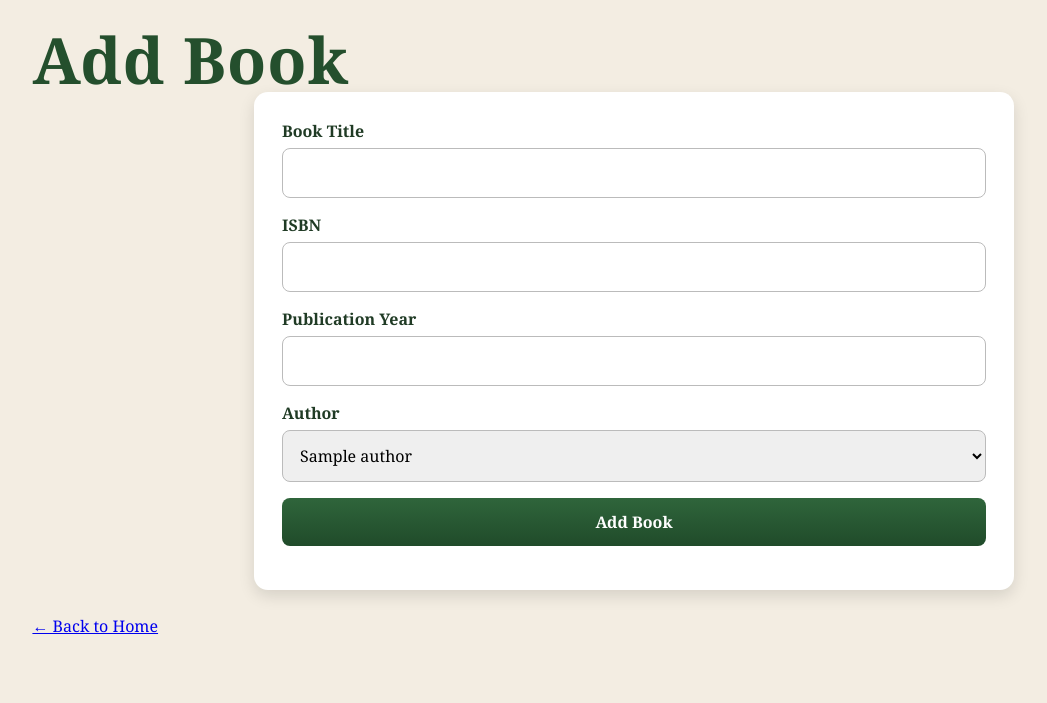
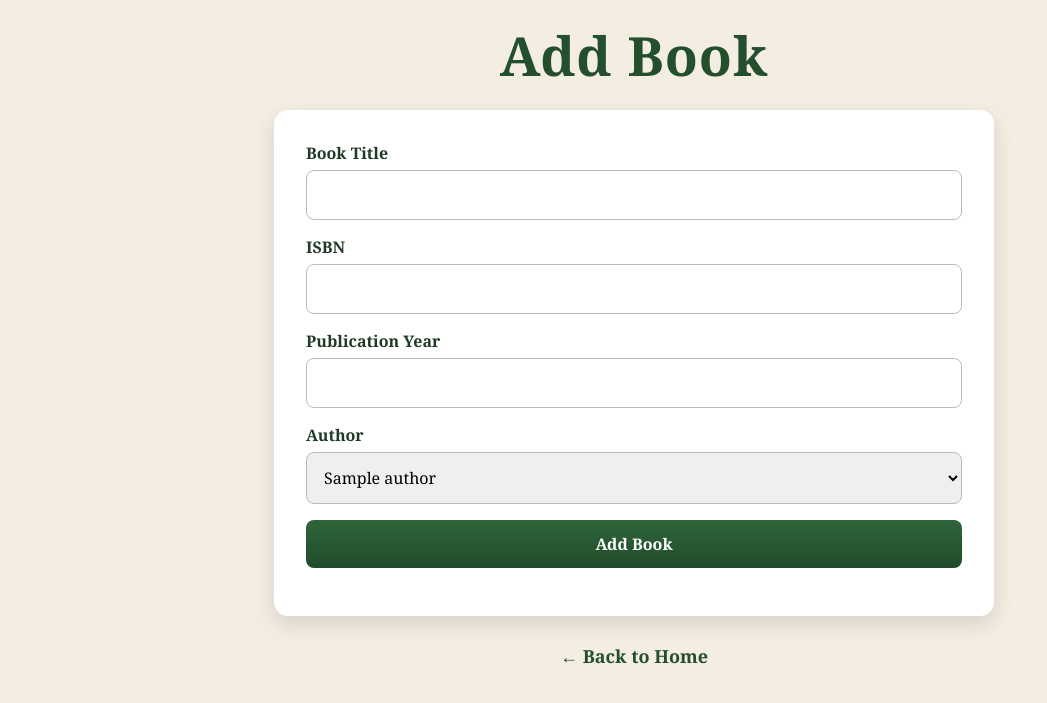
Before and after one commit to markus-niessen/book-alchemy, a Flask app: page /add_book in a window 1280 px wide. Shown: the top 703 px of the page, without its empty margins (6-1053 px from the left). Run offline with Flask 3, Linux system fonts and the light colour scheme; tables that the repository leaves empty hold one stand-in row (values such as "Sample post").

Commit message:
Enhance add author and add book page layout and styling

```diff
--- a/static/css/style.css
+++ b/static/css/style.css
@@ -357,6 +357,36 @@ input[type="submit"]:hover {
     background: linear-gradient(180deg, #3c7a49, #244f2d);
 }
 
+.page-title {
+    text-align: center;
+    font-size: 54px;
+    margin: 20px 0 28px;
+    color: #244f2d;
+}
+
+.form-card {
+    max-width: 720px;
+    margin: 0 auto 28px auto;
+    background: #ffffff;
+    padding: 32px;
+    border-radius: 14px;
+    box-shadow: 0 8px 22px rgba(0, 0, 0, 0.12);
+}
+
+.back-link {
+    display: block;
+    width: fit-content;
+    margin: 0 auto 35px auto;
+    color: #244f2d;
+    font-weight: bold;
+    text-decoration: none;
+    font-size: 18px;
+}
+
+.back-link:hover {
+    text-decoration: underline;
+}
+
 /* ---------- Responsive ---------- */
 
 @media (max-width: 1050px) {
--- a/templates/add_author.html
+++ b/templates/add_author.html
@@ -12,7 +12,7 @@
 
 <div class="container">
 
-    <h1>Add Author</h1>
+    <h1 class="page-title">Add Author</h1>
 
     {% if message %}
         <p class="flash-message">{{ message }}</p>
@@ -38,7 +38,7 @@
     </div>
 
     <p>
-        <a href="/">← Back to Home</a>
+        <a class="back-link" href="/">← Back to Home</a>
     </p>
 
 </div>
--- a/templates/add_book.html
+++ b/templates/add_book.html
@@ -12,7 +12,7 @@
 
 <div class="container">
 
-    <h1>Add Book</h1>
+    <h1 class="page-title">Add Book</h1>
 
     {% if message %}
         <p class="flash-message">{{ message }}</p>
@@ -46,7 +46,7 @@
     </div>
 
     <p>
-        <a href="/">← Back to Home</a>
+        <a class="back-link" href="/">← Back to Home</a>
     </p>
 
 </div>
```
Also changed, not shown: static/img/sort-icon.png (deleted).
